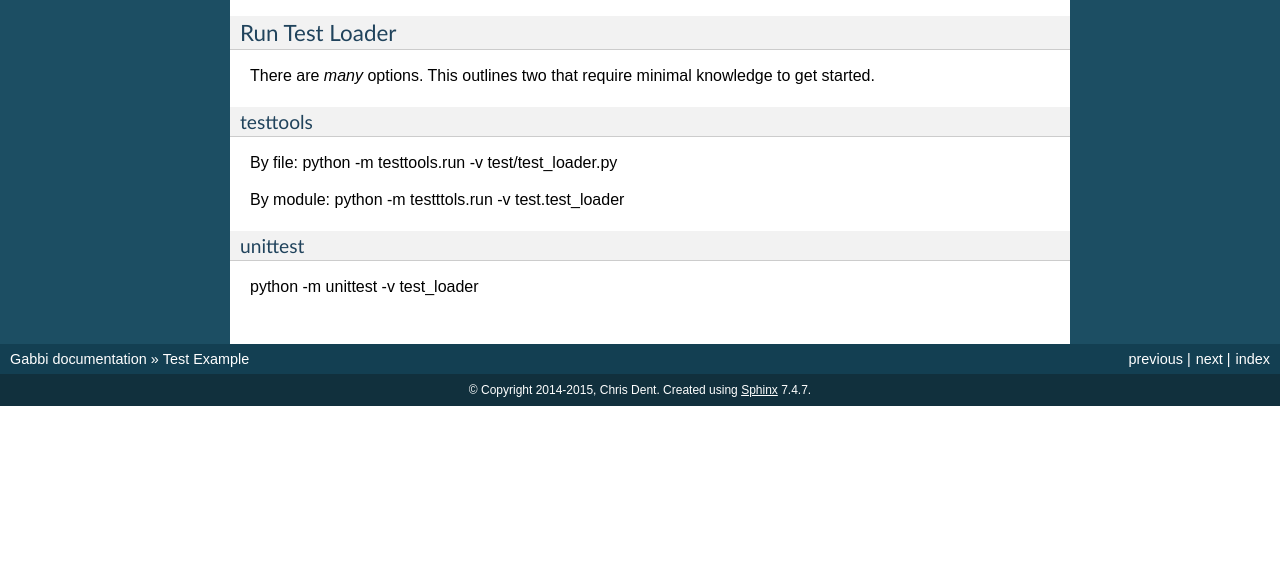
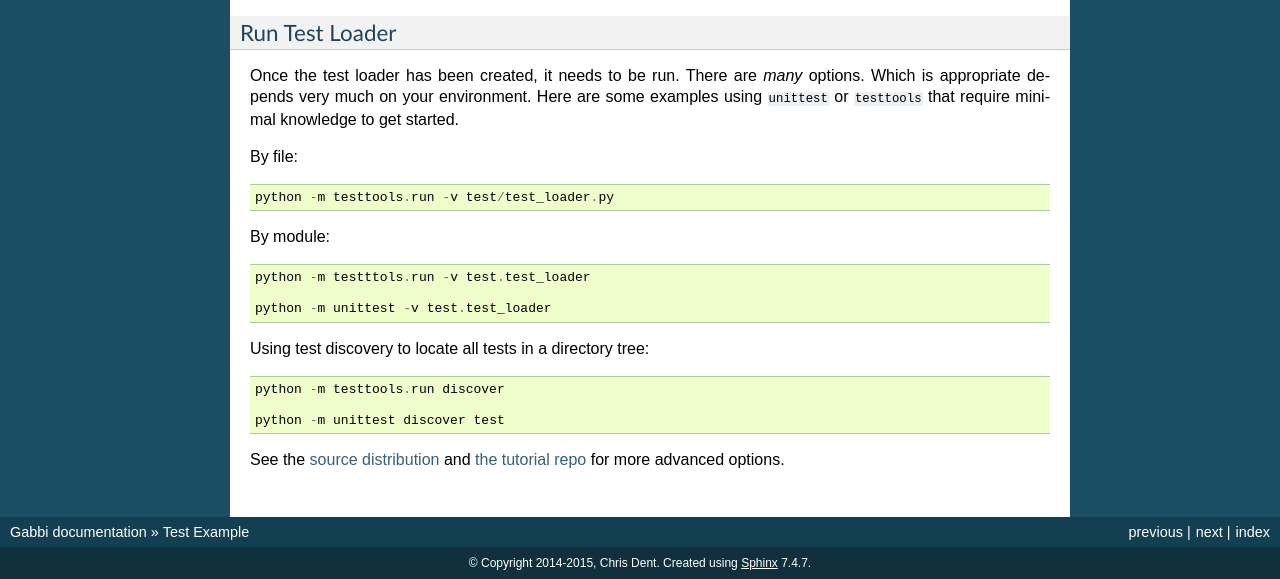
Before and after one commit to cdent/gabbi, a Sphinx documentation site: the page built from docs/source/example.rst, in a window 1280 px wide and 900 px high, scrolled down 2946 px, cut to the strip 321-900 px from the top of the window. Built offline with Sphinx 7.4.7, drawn with Linux system fonts in a browser that asks for light colours; before the commit the page ends 3673 px from its top, so only the background shows below that.

Commit message:
Expand the example test loader docs
This adds a few more examples, reformats for code blocks, and adds
links to real-world exampls.

```diff
--- a/docs/source/example.rst
+++ b/docs/source/example.rst
@@ -23,17 +23,30 @@ bit like this:
 
 Run Test Loader
 ~~~~~~~~~~~~~~~
-There are *many* options. This outlines two that require minimal knowledge to get started.
 
-testtools
-_________
-By file:
-python -m testtools.run -v test/test_loader.py
+Once the test loader has been created, it needs to be run. There are *many*
+options. Which is appropriate depends very much on your environment. Here are
+some examples using ``unittest`` or ``testtools`` that require minimal
+knowledge to get started.
 
-By module:
-python -m testttols.run -v test.test_loader
+By file::
 
-unittest
-________
+    python -m testtools.run -v test/test_loader.py
 
-python -m unittest -v test_loader
+By module::
+
+    python -m testttols.run -v test.test_loader
+
+    python -m unittest -v test.test_loader
+
+Using test discovery to locate all tests in a directory tree::
+
+    python -m testtools.run discover
+
+    python -m unittest discover test
+
+See the `source distribution`_ and `the tutorial repo`_ for more
+advanced options.
+
+.. _source distribution: https://github.com/cdent/gabbi
+.. _the tutorial repo: https://github.com/cdent/gabbi-demo
```
